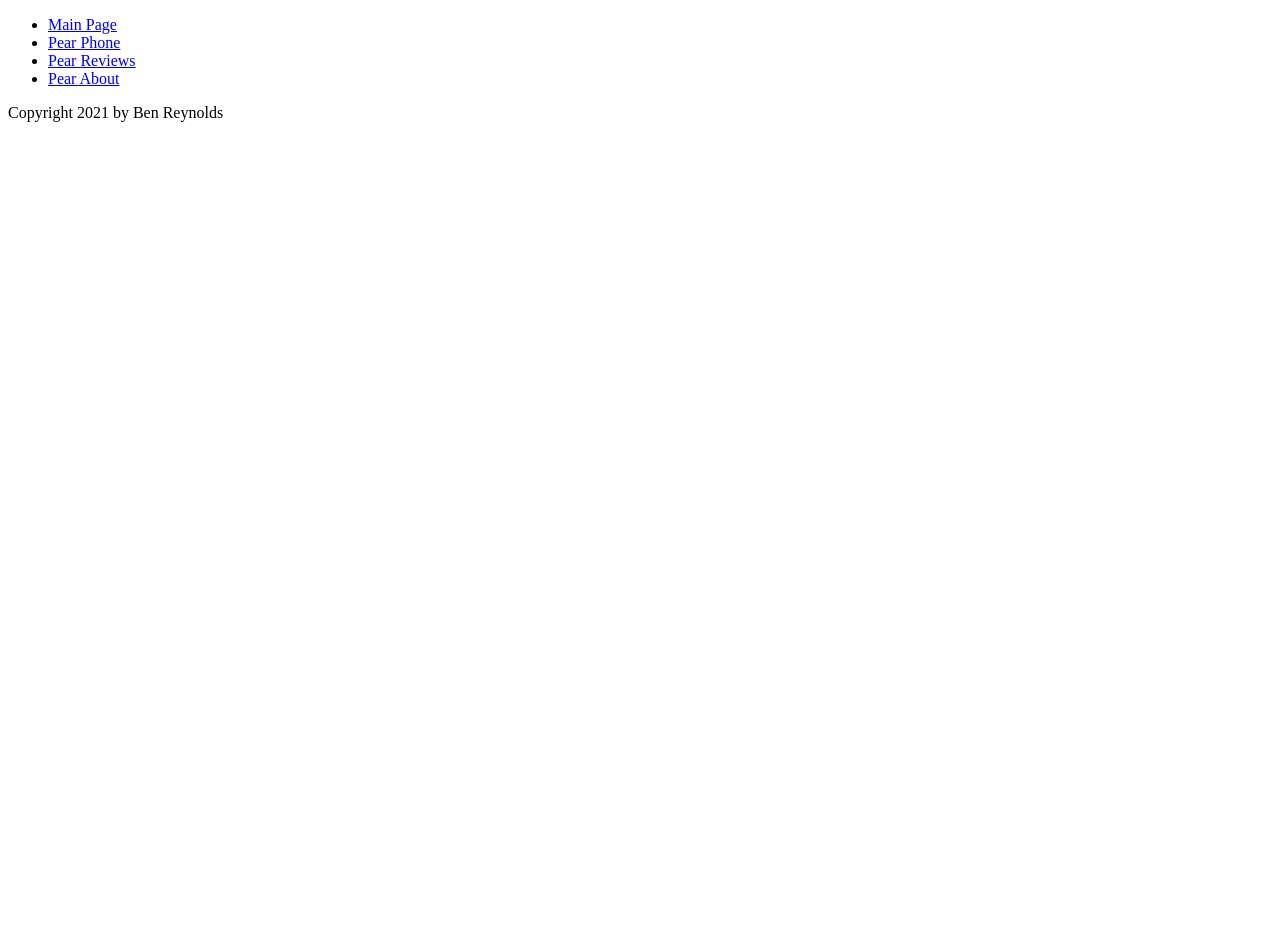
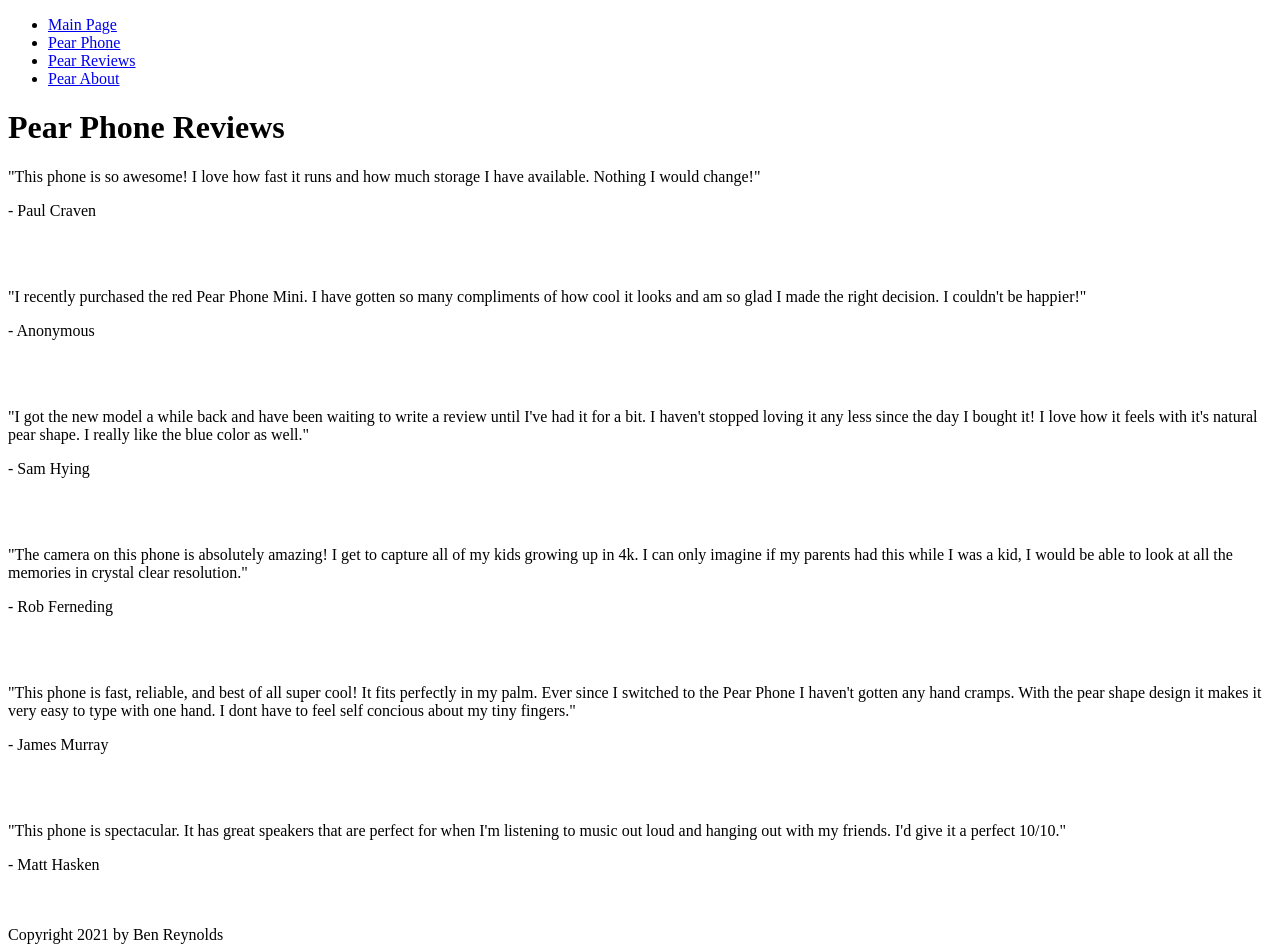
Before and after one commit to Scardinal24/best_phones_ever, a plain HTML site: page ben files/reviews.html in a window 1280 px wide. Before the commit the page ends 800 px from the top, so only its background shows below. Drawn offline with Linux system fonts and the light colour scheme.

Commit message:
review page additions

```diff
--- a/ben files/reviews.html
+++ b/ben files/reviews.html
@@ -31,7 +31,28 @@
 				</li>
 			</ul>
 		</nav>
+		<h1>Pear Phone Reviews</h1>
 	</header>
+<p>"This phone is so awesome! I love how fast it runs and how much storage I have available. Nothing I would change!"</p>
+<p>- Paul Craven</p>
+<br></br>
+<p>"I recently purchased the red Pear Phone Mini. I have gotten so many compliments of how cool it looks and am so glad I made the right decision. I couldn't be happier!"</p>
+<p>- Anonymous</p>
+<br></br>
+<p>"I got the new model a while back and have been waiting to write a review until I've had it for a bit. I haven't stopped loving it any less since the day I bought it! I love how it feels with it's natural pear shape. I really like the blue color as well."</p>
+<p>- Sam Hying</p>
+<br></br>
+<p>"The camera on this phone is absolutely amazing! I get to capture all of my kids growing up in 4k. I can only imagine if my parents had this while I was a kid, I would be able to look at all the memories in crystal clear resolution."
+<p>- Rob Ferneding</p>
+<br></br>
+<p>"This phone is fast, reliable, and best of all super cool! It fits perfectly in my palm. Ever since I switched to the Pear Phone I haven't gotten any hand cramps. With the pear shape design it makes it very easy to type with one hand. I dont have to feel self concious about my tiny fingers."</p>
+<p>- James Murray</p>
+<br></br>
+<p>"This phone is spectacular. It has great speakers that are perfect for when I'm listening to music out loud and hanging out with my friends. I'd give it a perfect 10/10."
+<p>- Matt Hasken</p>
+<br></br>
+
+
 <footer>
 	Copyright 2021 by Ben Reynolds
 </footer>
```
Also changed, not shown: ben files/Pear.png (renamed from ben files/images/Pear.png), ben files/max.png (renamed from ben files/images/max.png), ben files/mini.png (renamed from ben files/images/mini.png).
